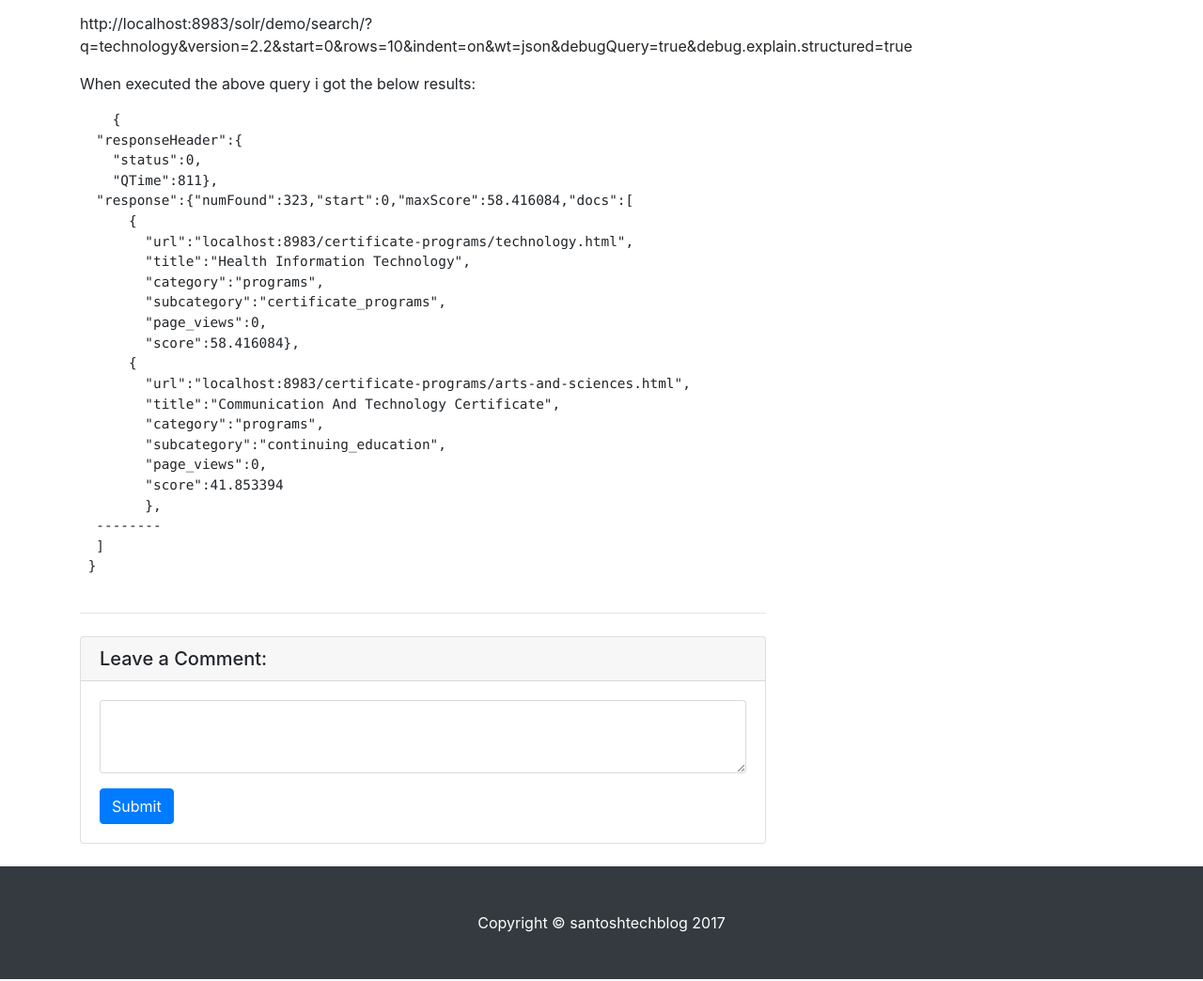
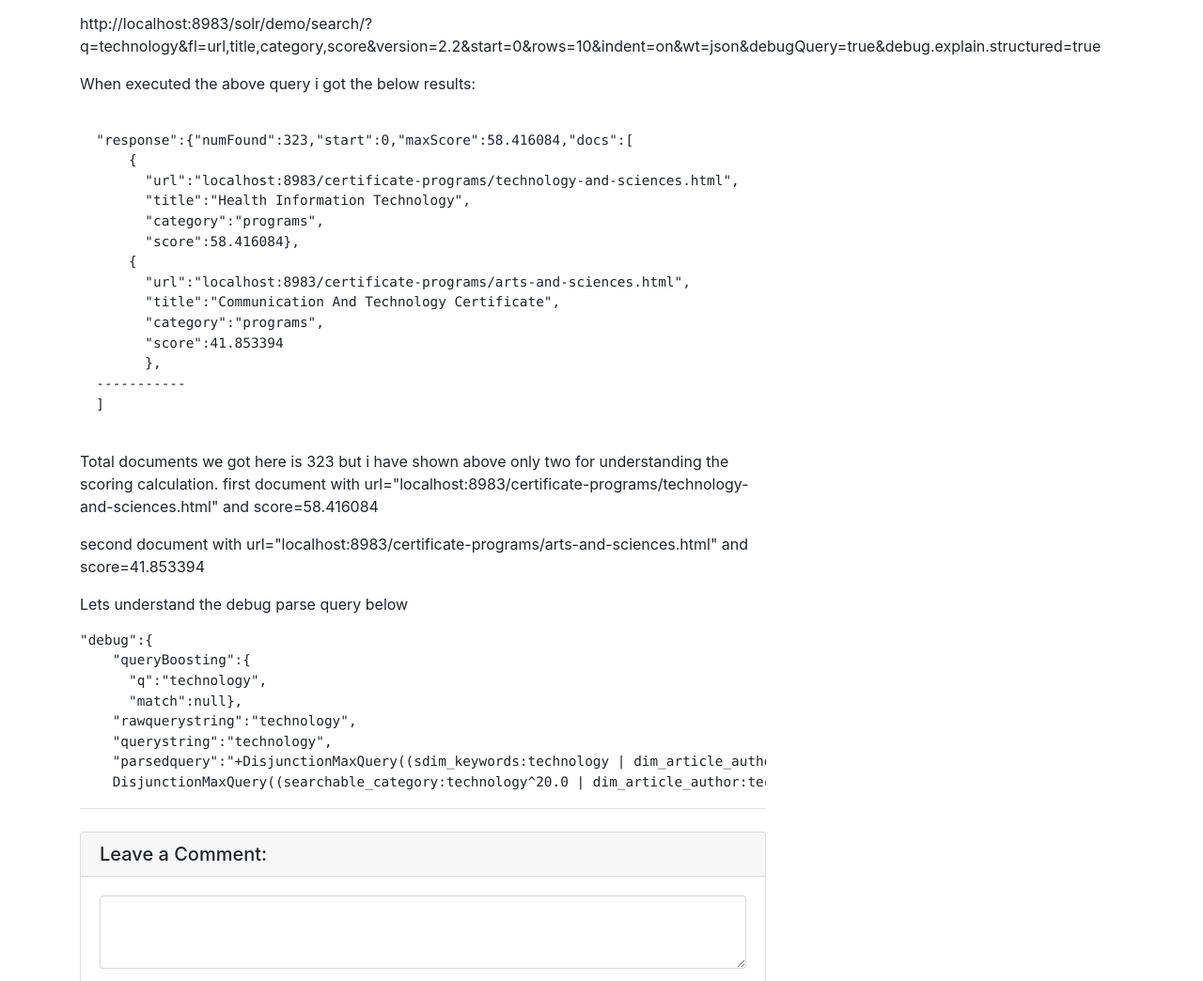
Before and after one commit to santoshagarwal/santoshagarwal.github.io, a website: page index.html in a window 1280 px wide. Shown: the part 786-1830 px from the top of the page at 94% size. Drawn offline with Linux system fonts and the light colour scheme.

Commit message:
scoring understanding part1

```diff
--- a/index.html
+++ b/index.html
@@ -84,35 +84,38 @@
           If you want to understand how these documents score are calculated then you need to add <strong>debugQuery=true </strong>and
           <strong>debug.explain.structured=true</strong> in solr query</p>
           <p>For example:</p>
-           <p>http://localhost:8983/solr/demo/search/?q=technology&version=2.2&start=0&rows=10&indent=on&wt=json&debugQuery=true&debug.explain.structured=true</p>
+           <p>http://localhost:8983/solr/demo/search/?q=technology&fl=url,title,category,score&version=2.2&start=0&rows=10&indent=on&wt=json&debugQuery=true&debug.explain.structured=true</p>
 	    <p>When executed the above query i got the below results:</p>
 
 		     <pre id="code_snippet_11" style="position:relative;width:100%;border:0;padding:0;">
-    {
-  "responseHeader":{
-    "status":0,
-    "QTime":811},
+
   "response":{"numFound":323,"start":0,"maxScore":58.416084,"docs":[
       {
-        "url":"localhost:8983/certificate-programs/technology.html",
+        "url":"localhost:8983/certificate-programs/technology-and-sciences.html",
         "title":"Health Information Technology",
         "category":"programs",
-        "subcategory":"certificate_programs",
-        "page_views":0,
         "score":58.416084},
       {
         "url":"localhost:8983/certificate-programs/arts-and-sciences.html",
         "title":"Communication And Technology Certificate",
         "category":"programs",
-        "subcategory":"continuing_education",
-        "page_views":0,
         "score":41.853394
 	},
-  --------
+  -----------
   ]
- }
  </pre>
-
+		<p>Total documents we got here is 323 but i have shown above only two for understanding the scoring calculation.
+		first document with url="localhost:8983/certificate-programs/technology-and-sciences.html" and score=58.416084</p>
+		<p>second document with url="localhost:8983/certificate-programs/arts-and-sciences.html" and score=41.853394 </p>
+		<p>Lets understand the debug parse query below</p>
+		<pre>"debug":{
+    "queryBoosting":{
+      "q":"technology",
+      "match":null},
+    "rawquerystring":"technology",
+    "querystring":"technology",
+    "parsedquery":"+DisjunctionMaxQuery((sdim_keywords:technology | dim_article_author:technology^10.0 | all_text:technology^3.0 | searchable_category:technology^10.0 | title:technology^20.0 | postal_code:technology^10.0 | searchable_subcategory:technology^7.0)~0.3)
+    DisjunctionMaxQuery((searchable_category:technology^20.0 | dim_article_author:technology^20.0 | title:technology^40.0 | all_text:technology^6.0 | searchable_subcategory:technology^14.0)~0.3) </pre>
           <hr>
 
           <!-- Comments Form -->
```
